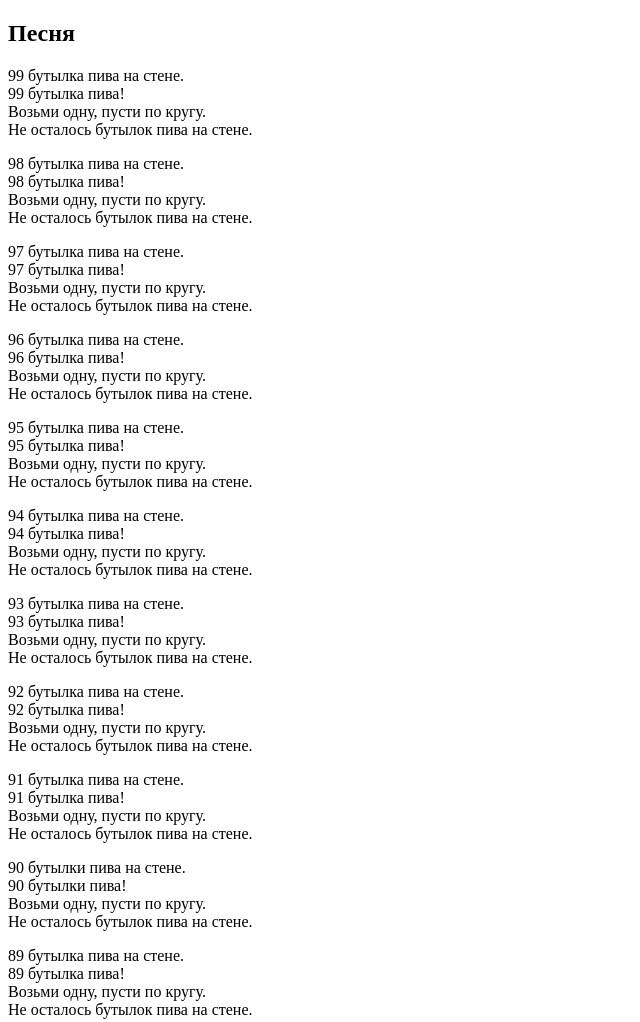
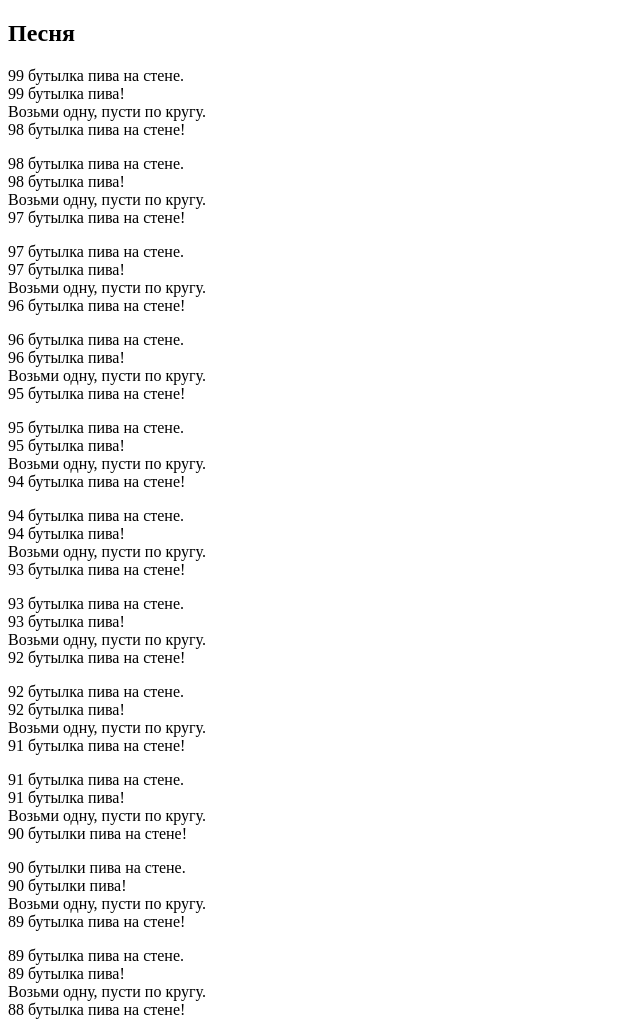
Before and after one commit to MfeaR/Bears, a plain HTML site: page index.html in a window 1280 px wide. Shown: the top 1022 px of the page, without its empty margins (0-640 px from the left). Drawn offline with Linux system fonts and the light colour scheme.

Commit message:
fix error

```diff
--- a/index.html
+++ b/index.html
@@ -19,7 +19,6 @@
 <script>
   let songLog = {
     count: 99, //Cчетчик
-
     definitionOfTheEnd: function (data) { //Функция определния окончания
       let remainderOfTheDivision = data % 10 //Определяем остаток от деления
       if (remainderOfTheDivision) {
@@ -53,13 +52,12 @@
 
         secondEnd = this.definitionOfTheEnd(this.count) // Определяем второе окончание
 
-        if (!this.count) {
+        if (this.count) {
           this.insertElement(elementSong, `${this.count} бутыл${secondEnd} пива на стене!`)
         } else {
           this.insertElement(elementSong, `Не осталось бутылок пива на стене.`)
         }
         song.appendChild(elementSong)
-
       }
     }
   }
```
